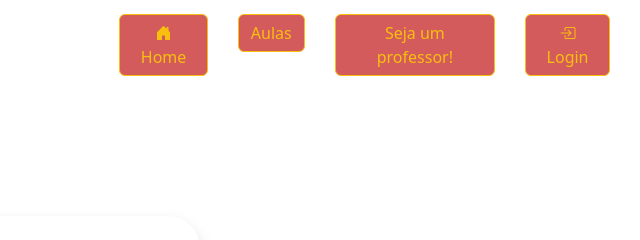
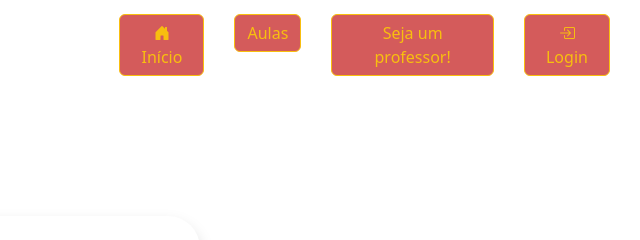
Before and after one commit to alexandrealbuq/tutorar, a website: page login.html in a window 1280 px wide. Shown: the top 240 px of the page, 640-1280 px from the left. Drawn offline with nearby package versions, Linux system fonts and the light colour scheme.

Commit message:
alterações na navbar

```diff
--- a/login.html
+++ b/login.html
@@ -24,7 +24,7 @@
     <div class="collapse navbar-collapse justify-content-end" id="collapsibleNavbar">
         <ul class="navbar-nav">
           <li class="nav-item">
-            <a href="/index.html"><button class=" btn btn-primary"><i class="bi bi-house-door-fill"></i> Home</button></a>
+            <a href="/index.html"><button class=" btn btn-primary"><i class="bi bi-house-door-fill"></i> Início</button></a>
           </li>
           <li class="nav-item">
             <a href="/aulas.html"><button class="btn btn-primary">Aulas</button></a>
```
Also changed, not shown: aulas.html (+1 -1 lines), index.html (+1 -1 lines), professor.html (+1 -1 lines).
